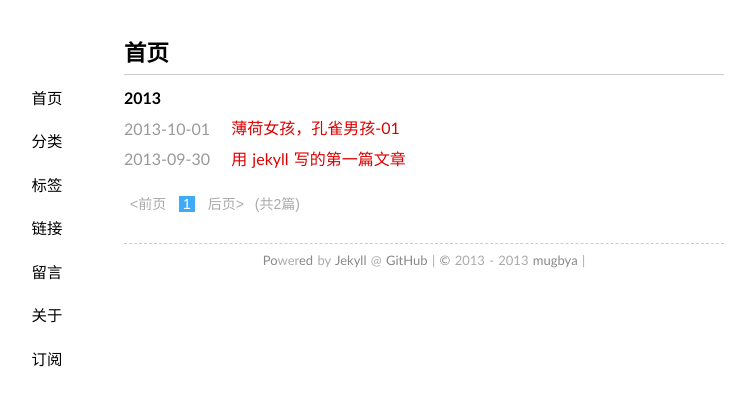
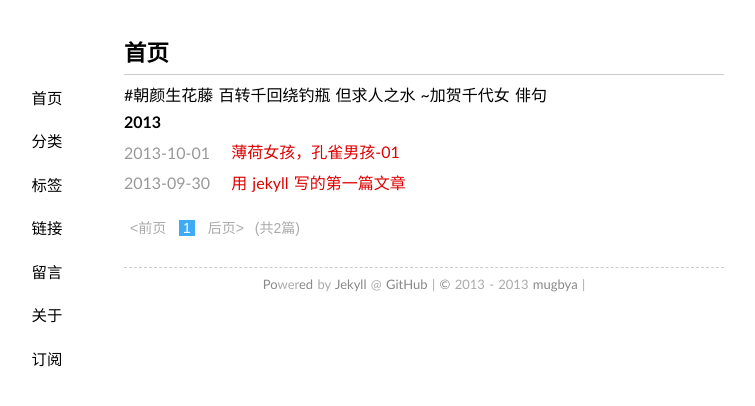
Before and after one commit to mugbya/mugbya.github.io, a Jekyll site: the page built from index.html, in a window 1280 px wide. Shown: the top 406 px of the page, without its empty margins (216-971 px from the left). Built offline with Jekyll 4.4.1, drawn with Linux system fonts in a browser that asks for light colours; some web fonts are replaced; Markdown is read by kramdown in place of the engine named in the settings; the list of posts is cut into pages by our own code; comment, search, counter and statistics services are not loaded.

Commit message:
Update index.html

```diff
--- a/index.html
+++ b/index.html
@@ -2,6 +2,12 @@
 title: 首页
 layout: page
 ---
+
+#朝颜生花藤 百转千回绕钓瓶 但求人之水
+                                                ~加贺千代女 俳句
+
+
+
 
 <ul class="listing">
 {% for post in paginator.posts %}
```
